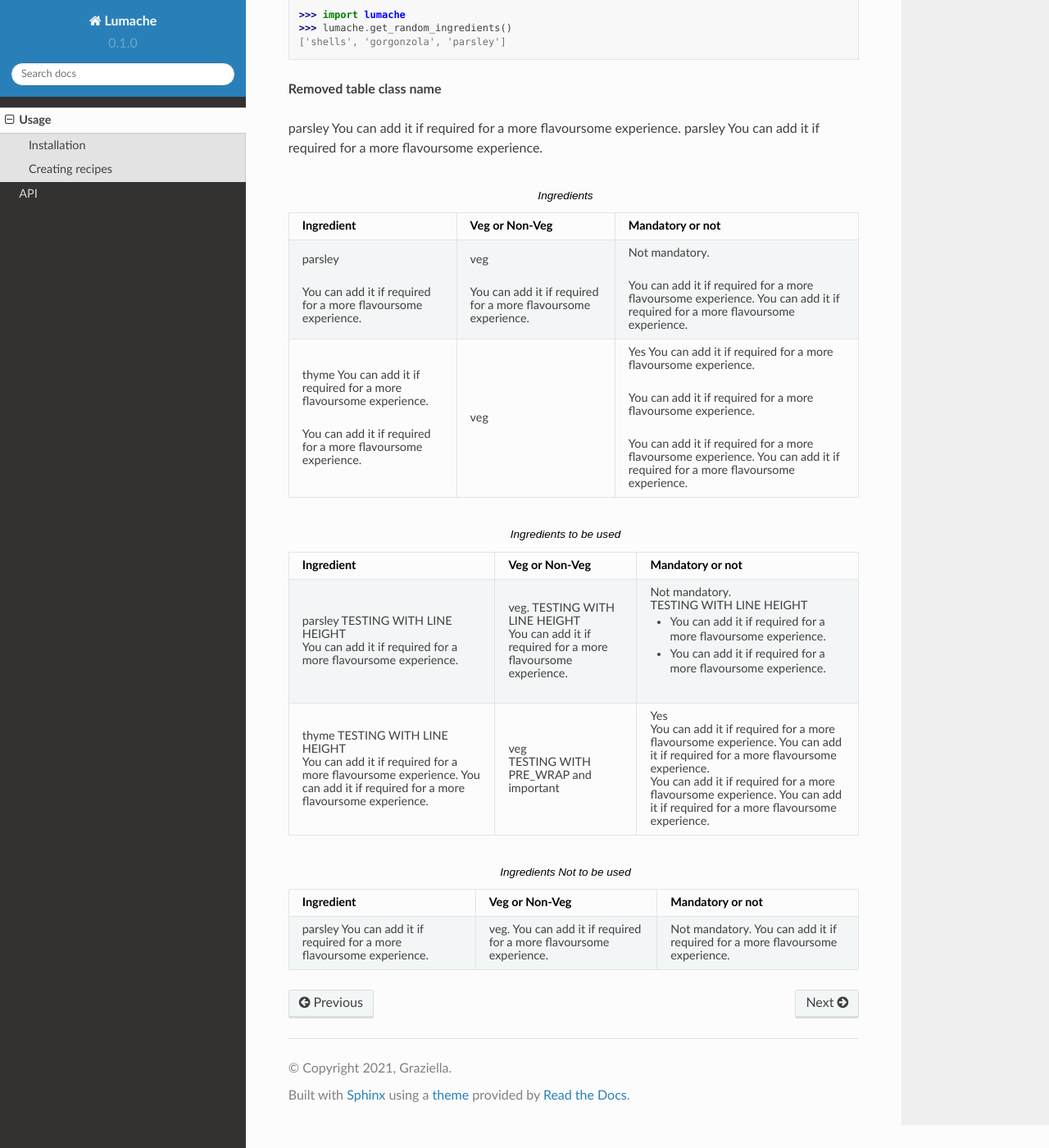
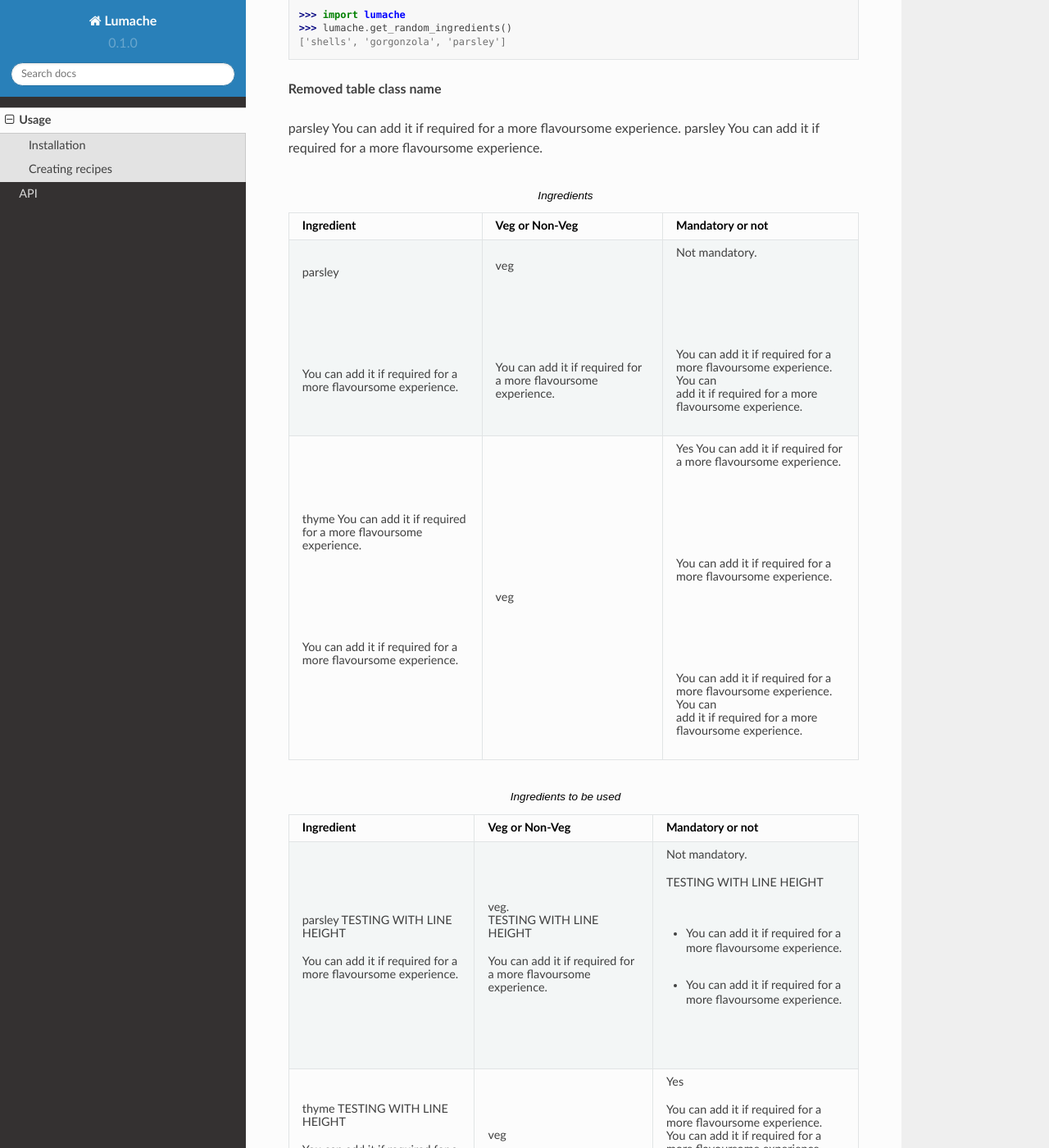
Before and after one commit to PriyankaLiz/pri-rtd4-tutorial, a Sphinx documentation site: the page built from docs/source/usage.rst, in a window 1280 px wide and 1400 px high, scrolled down 1121 px. Shown: the whole window at 82% size. Built offline with Sphinx 7.4.7 and the Read the Docs theme 2.0.0, drawn with Linux system fonts in a browser that asks for light colours.

Commit message:
Changed to docutils.table and pre-wrap

```diff
--- a/docs/source/.static/custom.css
+++ b/docs/source/.static/custom.css
@@ -1,6 +1,6 @@
 /* Added code to display tables without horizontal scrollbars */
-.wy-table-responsive table td, .wy-table-responsive table th {
-    white-space: normal !important;
+table.docutils td, table.docutils th {
+    white-space: pre-wrap !important;
 }
 
 /* Adding font size */
@@ -8,6 +8,6 @@
     font-size: inherit !important;
 }
 
-.rst-content table.docutils div.line-block {
+table.docutils div.line-block {
     margin-bottom: 0;
 }
```
